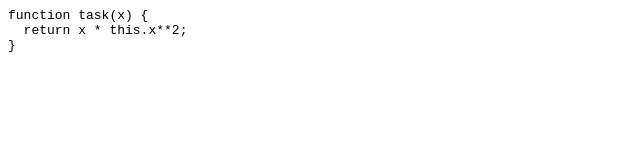
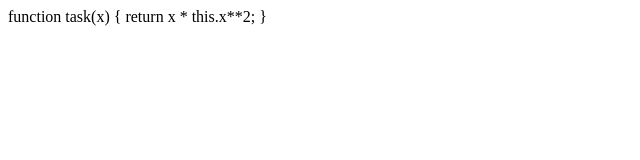
Before and after one commit to gromh-gromh/web-week-1, a plain HTML site: page public_html/sample/index.html in a window 1280 px wide. Shown: the whole page, without its empty margins (0-640 px from the left). Drawn offline with Linux system fonts and the light colour scheme.

Commit message:
Update index.html

```diff
--- a/public_html/sample/index.html
+++ b/public_html/sample/index.html
@@ -1,5 +1,3 @@
-<code><pre>
 function task(x) {
   return x * this.x**2;
 }
-</pre></code>
```
